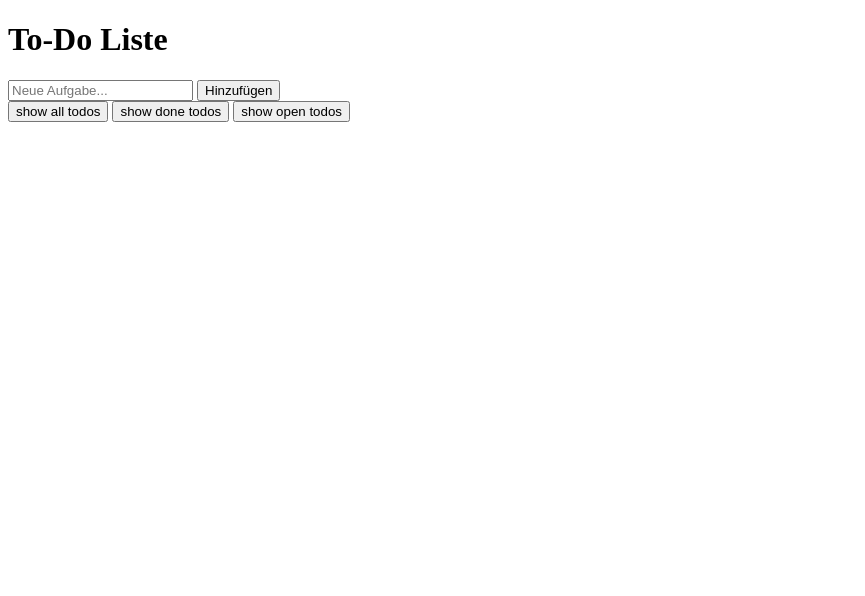
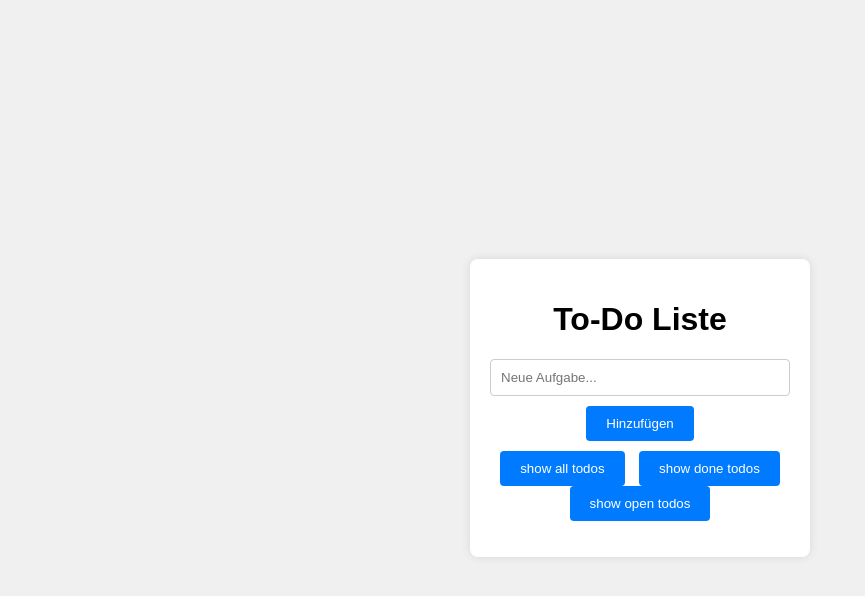
Before and after one commit to Veitpetrul/to-do-app-februar-klasse-, a plain HTML site: page index.html in a window 1280 px wide. Shown: the whole page, without its empty margins (0-865 px from the left). Drawn offline with Linux system fonts and the light colour scheme.

Commit message:
Update index.html
css datei richting eingebunden

```diff
--- a/index.html
+++ b/index.html
@@ -5,7 +5,7 @@
     <meta charset="UTF-8">
     <meta name="viewport" content="width=device-width, initial-scale=1.0">
     <title>Simple To-Do App</title>
-    <link rel="stylesheet" href="styles.css">
+    <link rel="stylesheet" href="to-do-app.css">
 </head>
 
 <body>
```
